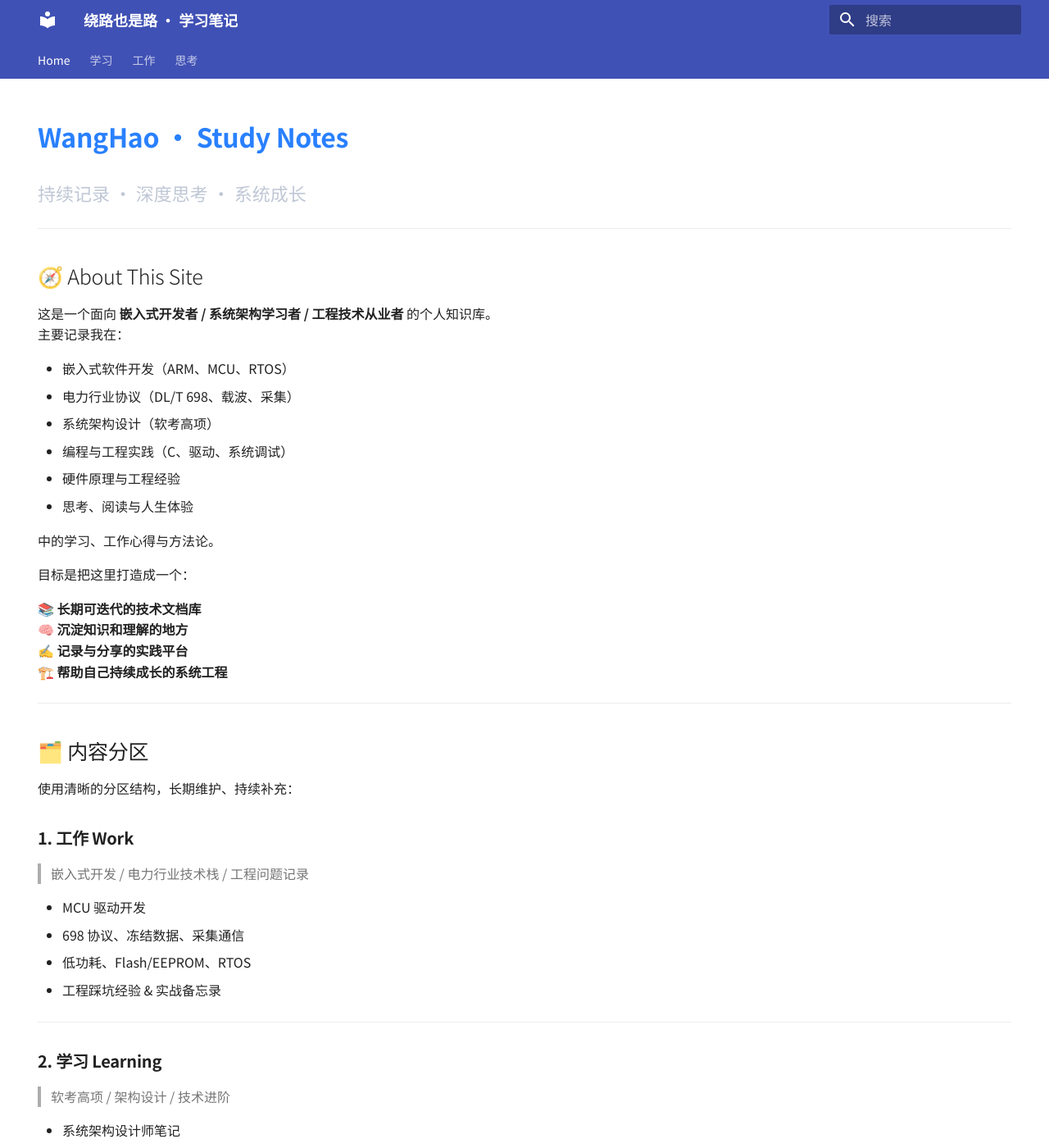
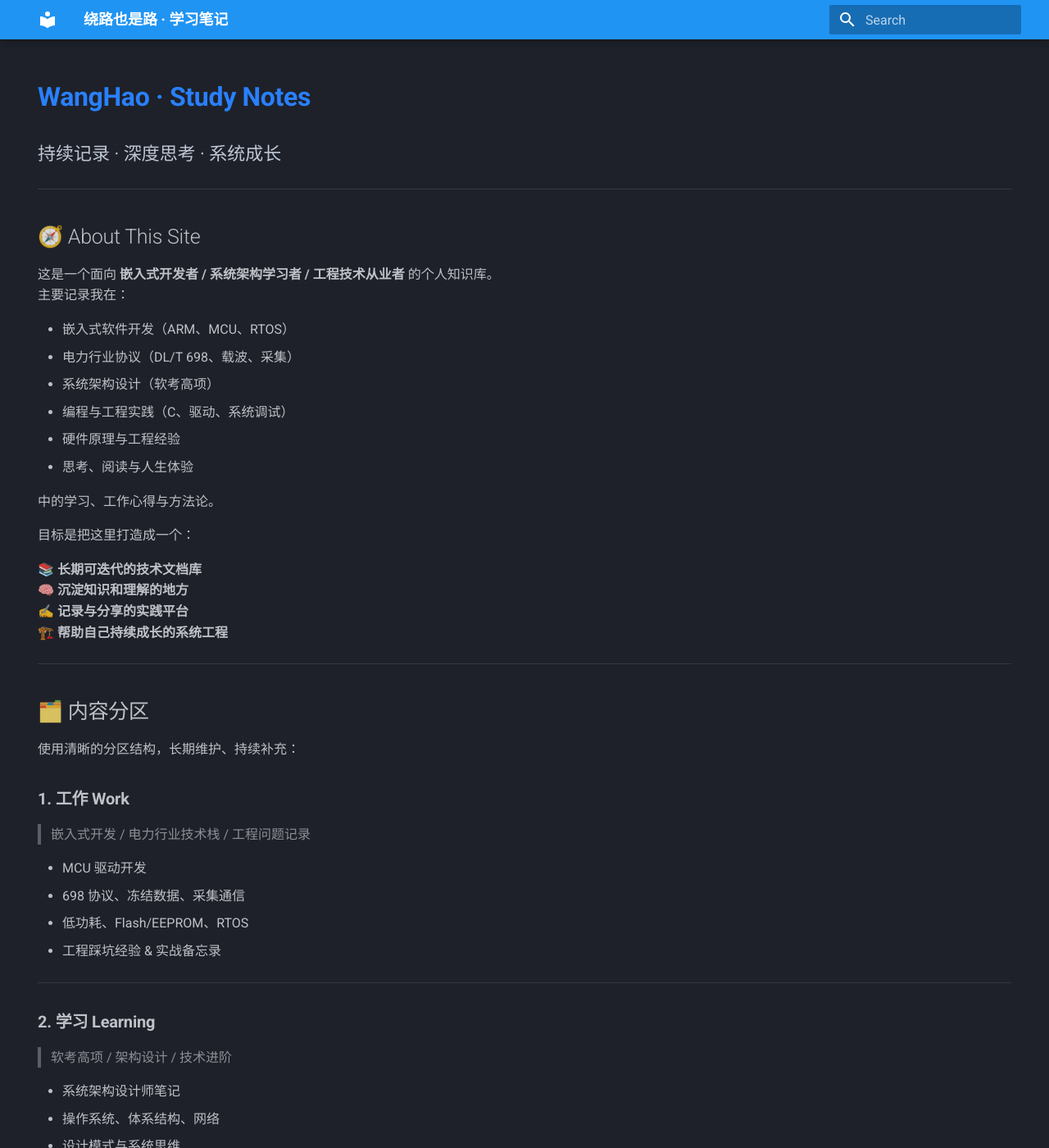
Before and after one commit to wanghao-coins/study_notes, an MkDocs documentation site: the page built from docs/index.md, in a window 1280 px wide and 1400 px high. Shown: the whole window at 82% size. Built offline with MkDocs 1.6.1 and Material for MkDocs 9.7.7, drawn with Linux system fonts in a browser that asks for light colours; comment, search, counter and statistics services are not loaded.

Commit message:
Configure Material theme with slate palette

```diff
--- a/mkdocs.yml
+++ b/mkdocs.yml
@@ -58,3 +58,9 @@ markdown_extensions:
   - pymdownx.emoji
   - toc:
       permalink: true
+theme:
+  name: material
+  palette:
+    - scheme: slate
+      primary: blue
+      accent: blue
```
